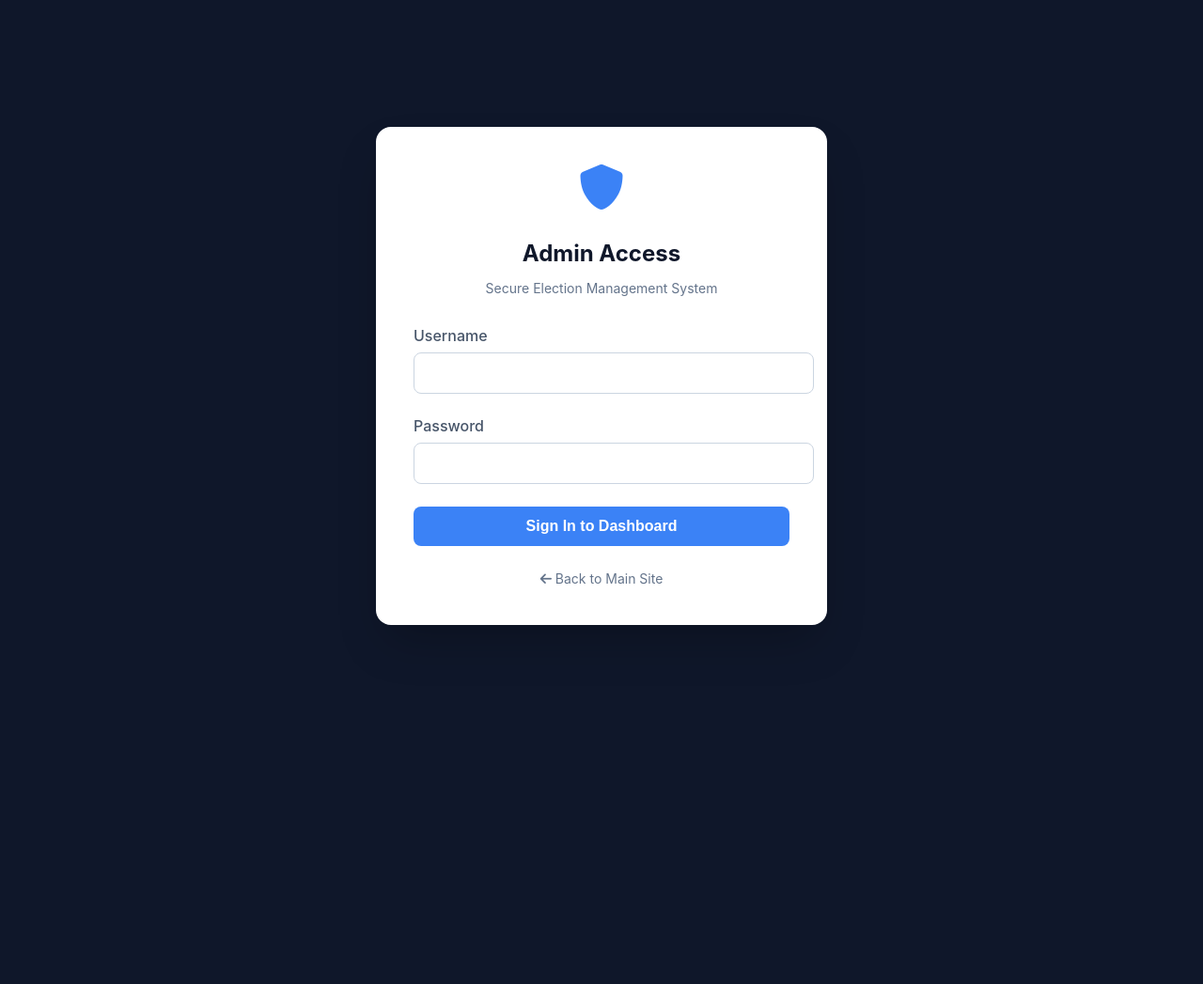
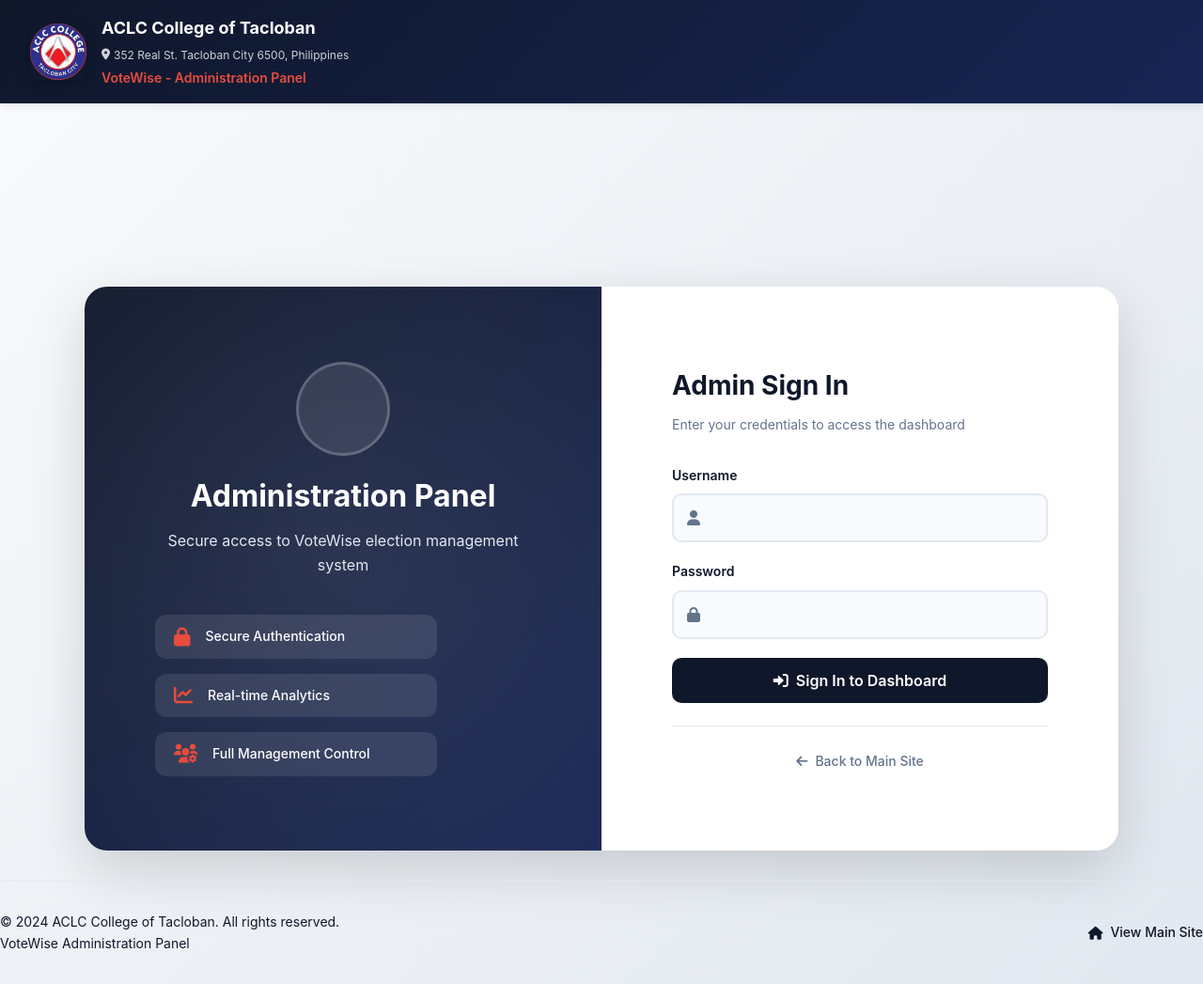
Before and after one commit to komradkat/VoteWise2, a Django app: template apps/administration/templates/administration/login.html in a window 1280 px wide. Shown: the whole page at 94% size. Before the commit the page ends 665 px from the top, so only its background shows below. Run offline with Django 3.2, Linux system fonts and the light colour scheme; the template is opened without the code that fills it, so the values that code supplies are empty, except form fields; tables that the repository leaves empty hold one stand-in row (values such as "Sample post"); form fields are guessed from the names that the template uses.

Commit message:
feat: Implement new administration login page design and introduce reusable admin header and footer components.

```diff
--- a/apps/administration/static/administration/css/admin.css
+++ b/apps/administration/static/administration/css/admin.css
@@ -14,7 +14,6 @@
 
 .admin-container {
     display: flex;
-    min-height: 100vh;
 }
 
 /* Sidebar */
@@ -25,7 +24,9 @@
     display: flex;
     flex-direction: column;
     position: fixed;
-    height: 100vh;
+    top: 110.38px;
+    left: 0;
+    bottom: 0;
     overflow-y: auto;
 }
 
--- /dev/null
+++ b/apps/administration/static/administration/css/admin_footer.css
@@ -0,0 +1,54 @@
+/* Administration Footer Styles */
+
+.admin-footer {
+    background: var(--color-slate-100);
+    border-top: 1px solid var(--color-slate-200);
+    padding: 2rem 0;
+    margin-top: auto;
+}
+
+.admin-footer-content {
+    display: flex;
+    justify-content: space-between;
+    align-items: center;
+    flex-wrap: wrap;
+    gap: 1rem;
+}
+
+.admin-footer-left p {
+    margin: 0;
+    color: var(--color-slate-600);
+    font-size: var(--font-size-sm);
+}
+
+.admin-footer-subtitle {
+    color: var(--color-slate-500);
+    font-size: var(--font-size-xs);
+}
+
+.admin-footer-right {
+    display: flex;
+    gap: 1rem;
+}
+
+.admin-footer-link {
+    color: var(--color-navy);
+    text-decoration: none;
+    font-size: var(--font-size-sm);
+    font-weight: var(--font-weight-medium);
+    transition: color 0.3s ease;
+    display: flex;
+    align-items: center;
+    gap: 0.5rem;
+}
+
+.admin-footer-link:hover {
+    color: var(--color-red);
+}
+
+@media (max-width: 768px) {
+    .admin-footer-content {
+        flex-direction: column;
+        text-align: center;
+    }
+}
--- /dev/null
+++ b/apps/administration/static/administration/css/admin_header.css
@@ -0,0 +1,123 @@
+/* Administration Header Styles */
+
+.admin-header {
+    position: sticky;
+    top: 0;
+    left: 0;
+    right: 0;
+    z-index: 1000;
+    background: var(--color-white);
+    box-shadow: 0 2px 8px rgba(0, 0, 0, 0.1);
+}
+
+.admin-top-bar {
+    background: linear-gradient(135deg, var(--color-navy) 0%, var(--color-deep-blue) 100%);
+    padding: 1rem 0;
+    width: 100%;
+}
+
+.admin-header-container {
+    max-width: 1400px;
+    padding: 0 2rem;
+}
+
+.admin-top-content {
+    display: flex;
+    justify-content: space-between;
+    align-items: center;
+    gap: 2rem;
+}
+
+.admin-logo-section {
+    display: flex;
+    align-items: center;
+    gap: 1rem;
+}
+
+.admin-logo-img {
+    width: 60px;
+    height: 60px;
+    border-radius: 8px;
+    box-shadow: 0 4px 12px rgba(0, 0, 0, 0.2);
+}
+
+.admin-logo-info {
+    display: flex;
+    flex-direction: column;
+    gap: 0.25rem;
+}
+
+.admin-logo-text {
+    font-size: var(--font-size-lg);
+    font-weight: var(--font-weight-bold);
+    color: var(--color-white);
+}
+
+.admin-address {
+    font-size: var(--font-size-xs);
+    color: rgba(255, 255, 255, 0.8);
+    text-decoration: none;
+    transition: color 0.3s ease;
+    display: flex;
+    align-items: center;
+    gap: 0.25rem;
+}
+
+.admin-address:hover {
+    color: var(--color-white);
+}
+
+.admin-system-subtitle {
+    font-size: var(--font-size-sm);
+    color: var(--color-red);
+    font-weight: var(--font-weight-semibold);
+    margin: 0;
+}
+
+.admin-user-section {
+    display: flex;
+    align-items: center;
+    gap: 1rem;
+}
+
+.admin-user-info {
+    display: flex;
+    align-items: center;
+    gap: 0.5rem;
+    padding: 0.5rem 1rem;
+    background: rgba(255, 255, 255, 0.1);
+    border-radius: 8px;
+    color: var(--color-white);
+    font-size: var(--font-size-sm);
+    font-weight: var(--font-weight-medium);
+}
+
+.admin-user-info i {
+    font-size: var(--font-size-base);
+}
+
+/* Responsive */
+@media (max-width: 768px) {
+    .admin-container {
+        padding: 0 1rem;
+    }
+
+    .admin-top-content {
+        flex-direction: column;
+        align-items: flex-start;
+        gap: 1rem;
+    }
+
+    .admin-logo-img {
+        width: 50px;
+        height: 50px;
+    }
+
+    .admin-logo-text {
+        font-size: var(--font-size-base);
+    }
+
+    .admin-address {
+        font-size: 0.7rem;
+    }
+}
--- /dev/null
+++ b/apps/administration/static/administration/css/admin_login.css
@@ -0,0 +1,363 @@
+/* Administration Login Page Styles */
+
+/* Body and Layout */
+body {
+    min-height: 100vh;
+    display: flex;
+    flex-direction: column;
+    padding-top: 0 !important;
+}
+
+.admin-login-section {
+    flex: 1;
+    display: flex;
+    align-items: center;
+    justify-content: center;
+    padding: 2rem;
+    padding-top: calc(162.78px + 2rem); /* Header height + padding */
+    background: linear-gradient(135deg, var(--color-slate-50) 0%, var(--color-slate-200) 100%);
+}
+
+.admin-login-container {
+    width: 100%;
+    max-width: 1100px;
+    margin: 0 auto;
+}
+
+/* Split Card Layout */
+.admin-login-card {
+    display: grid;
+    grid-template-columns: 1fr 1fr;
+    background: var(--color-white);
+    border-radius: 24px;
+    overflow: hidden;
+    box-shadow: 0 20px 60px rgba(0, 0, 0, 0.15);
+    min-height: 600px;
+}
+
+/* Left Side - Branding */
+.admin-login-left {
+    background: linear-gradient(135deg, var(--color-navy) 0%, var(--color-deep-blue) 100%);
+    padding: 3rem;
+    display: flex;
+    flex-direction: column;
+    justify-content: center;
+    align-items: center;
+    text-align: center;
+    color: var(--color-white);
+    position: relative;
+    overflow: hidden;
+}
+
+.admin-login-left::before {
+    content: '';
+    position: absolute;
+    top: -50%;
+    right: -50%;
+    width: 200%;
+    height: 200%;
+    background: radial-gradient(circle, rgba(255, 255, 255, 0.1) 0%, transparent 70%);
+    animation: float 20s infinite ease-in-out;
+}
+
+@keyframes float {
+    0%, 100% { transform: translateY(0) rotate(0deg); }
+    50% { transform: translateY(-20px) rotate(5deg); }
+}
+
+.admin-login-branding {
+    position: relative;
+    z-index: 1;
+}
+
+.admin-shield-icon {
+    width: 100px;
+    height: 100px;
+    background: rgba(255, 255, 255, 0.1);
+    border-radius: 50%;
+    display: flex;
+    align-items: center;
+    justify-content: center;
+    margin: 0 auto 1.5rem;
+    border: 3px solid rgba(255, 255, 255, 0.2);
+}
+
+.admin-shield-icon i {
+    font-size: 3rem;
+    color: var(--color-red);
+}
+
+.admin-login-left h1 {
+    font-size: var(--font-size-4xl);
+    font-weight: var(--font-weight-bold);
+    margin-bottom: 1rem;
+    line-height: 1.2;
+}
+
+.admin-login-left p {
+    font-size: var(--font-size-base);
+    color: var(--color-slate-200);
+    margin-bottom: 2.5rem;
+    max-width: 400px;
+    line-height: 1.6;
+}
+
+/* Features List */
+.admin-features {
+    display: flex;
+    flex-direction: column;
+    gap: 1rem;
+    align-items: center;
+    width: 100%;
+    max-width: 300px;
+}
+
+.admin-feature-item {
+    display: flex;
+    align-items: center;
+    gap: 1rem;
+    padding: 0.75rem 1.25rem;
+    background: rgba(255, 255, 255, 0.1);
+    backdrop-filter: blur(10px);
+    border-radius: 12px;
+    width: 100%;
+    transition: all 0.3s ease;
+}
+
+.admin-feature-item:hover {
+    background: rgba(255, 255, 255, 0.15);
+    transform: translateX(5px);
+}
+
+.admin-feature-item i {
+    font-size: 1.25rem;
+    color: var(--color-red);
+}
+
+.admin-feature-item span {
+    font-size: var(--font-size-sm);
+    font-weight: var(--font-weight-medium);
+}
+
+/* Right Side - Form */
+.admin-login-right {
+    padding: 3rem 2.5rem;
+    display: flex;
+    flex-direction: column;
+    justify-content: center;
+    background: var(--color-white);
+}
+
+.admin-form-container {
+    max-width: 400px;
+    width: 100%;
+    margin: 0 auto;
+}
+
+/* Form Header */
+.admin-form-header {
+    margin-bottom: 2rem;
+}
+
+.admin-form-header h3 {
+    font-size: var(--font-size-3xl);
+    font-weight: var(--font-weight-bold);
+    color: var(--color-navy);
+    margin-bottom: 0.5rem;
+}
+
+.admin-form-header p {
+    font-size: var(--font-size-sm);
+    color: var(--color-slate-500);
+}
+
+/* Error Alert */
+.admin-error-alert {
+    background: rgba(231, 76, 60, 0.1);
+    border: 1px solid rgba(231, 76, 60, 0.3);
+    border-radius: 10px;
+    padding: 1rem;
+    margin-bottom: 1.5rem;
+    display: flex;
+    align-items: center;
+    gap: 0.75rem;
+    color: var(--color-red);
+    font-size: var(--font-size-sm);
+}
+
+.admin-error-alert i {
+    font-size: var(--font-size-lg);
+}
+
+/* Form Styling */
+.admin-login-form {
+    margin-bottom: 1.5rem;
+}
+
+.admin-form-group {
+    margin-bottom: 1.25rem;
+}
+
+.admin-form-group label {
+    display: block;
+    margin-bottom: 0.5rem;
+    color: var(--color-navy);
+    font-weight: var(--font-weight-semibold);
+    font-size: var(--font-size-sm);
+}
+
+.admin-input-wrapper {
+    position: relative;
+    display: flex;
+    align-items: center;
+}
+
+.admin-input-icon {
+    position: absolute;
+    left: 1rem;
+    color: var(--color-slate-500);
+    font-size: var(--font-size-base);
+    z-index: 1;
+}
+
+.admin-input-wrapper input {
+    width: 100%;
+    padding: 0.875rem 1rem 0.875rem 3rem;
+    border: 2px solid var(--color-slate-200);
+    border-radius: 10px;
+    font-size: var(--font-size-base);
+    transition: all 0.3s ease;
+    background: var(--color-slate-50);
+    color: var(--color-navy);
+    font-family: inherit;
+}
+
+.admin-input-wrapper input:focus {
+    outline: none;
+    border-color: var(--color-navy);
+    background: var(--color-white);
+    box-shadow: 0 0 0 4px rgba(15, 23, 42, 0.1);
+}
+
+.admin-field-error {
+    color: var(--color-red);
+    font-size: var(--font-size-xs);
+    margin-top: 0.4rem;
+    display: block;
+    font-weight: var(--font-weight-medium);
+}
+
+/* Login Button */
+.admin-login-btn {
+    width: 100%;
+    background: var(--color-navy);
+    color: var(--color-white);
+    border: none;
+    border-radius: 10px;
+    padding: 0.875rem 1.5rem;
+    font-size: var(--font-size-base);
+    font-weight: var(--font-weight-semibold);
+    cursor: pointer;
+    transition: all 0.3s ease;
+    display: flex;
+    align-items: center;
+    justify-content: center;
+    gap: 0.5rem;
+    font-family: inherit;
+}
+
+.admin-login-btn:hover {
+    background-color: var(--color-red);
+    transform: translateY(-2px);
+    box-shadow: 0 8px 16px rgba(231, 76, 60, 0.3);
+}
+
+.admin-login-btn:active {
+    transform: translateY(0);
+}
+
+/* Footer */
+.admin-login-footer {
+    text-align: center;
+    padding-top: 1.5rem;
+    border-top: 1px solid var(--color-slate-200);
+}
+
+.admin-back-link {
+    color: var(--color-slate-500);
+    text-decoration: none;
+    font-size: var(--font-size-sm);
+    font-weight: var(--font-weight-medium);
+    transition: color 0.3s ease;
+    display: inline-flex;
+    align-items: center;
+    gap: 0.5rem;
+}
+
+.admin-back-link:hover {
+    color: var(--color-navy);
+}
+
+/* Responsive Design */
+@media (max-width: 968px) {
+    .admin-login-card {
+        grid-template-columns: 1fr;
+        max-width: 500px;
+        margin: 0 auto;
+    }
+
+    .admin-login-left {
+        padding: 2.5rem 2rem;
+        min-height: 300px;
+    }
+
+    .admin-login-left h1 {
+        font-size: var(--font-size-3xl);
+    }
+
+    .admin-shield-icon {
+        width: 80px;
+        height: 80px;
+    }
+
+    .admin-shield-icon i {
+        font-size: 2.5rem;
+    }
+
+    .admin-features {
+        flex-direction: row;
+        flex-wrap: wrap;
+        max-width: 100%;
+    }
+
+    .admin-feature-item {
+        flex: 1;
+        min-width: 140px;
+    }
+
+    .admin-login-right {
+        padding: 2.5rem 2rem;
+    }
+}
+
+@media (max-width: 480px) {
+    .admin-login-section {
+        padding: 1rem;
+    }
+
+    .admin-login-left {
+        padding: 2rem 1.5rem;
+    }
+
+    .admin-login-right {
+        padding: 2rem 1.5rem;
+    }
+
+    .admin-form-header h3 {
+        font-size: var(--font-size-2xl);
+    }
+
+    .admin-feature-item {
+        width: 100%;
+    }
+}
--- a/apps/administration/templates/administration/base_admin.html
+++ b/apps/administration/templates/administration/base_admin.html
@@ -6,6 +6,7 @@
     <meta charset="UTF-8">
     <meta name="viewport" content="width=device-width, initial-scale=1.0">
     <title>{% block title %}Admin Dashboard - VoteWise{% endblock %}</title>
+    <link rel="stylesheet" href="{% static 'css/base.css' %}">
     <link rel="stylesheet" href="{% static 'administration/css/admin.css' %}">
     <link rel="stylesheet" href="https://cdnjs.cloudflare.com/ajax/libs/font-awesome/6.0.0/css/all.min.css">
     <script src="https://cdn.jsdelivr.net/npm/chart.js"></script>
@@ -13,6 +14,8 @@
 </head>
 
 <body>
+    {% include 'administration/includes/admin_header.html' %}
+
     <div class="admin-container">
         <!-- Sidebar -->
         <aside class="admin-sidebar">
@@ -60,6 +63,8 @@
             {% block content %}{% endblock %}
         </main>
     </div>
+
+    {% include 'administration/includes/admin_footer.html' %}
     {% block extra_js %}{% endblock %}
 </body>
 
--- /dev/null
+++ b/apps/administration/templates/administration/includes/admin_footer.html
@@ -0,0 +1,19 @@
+{% load static %}
+<!-- Administration Footer -->
+<footer class="admin-footer">
+    <div class="admin-container">
+        <div class="admin-footer-content">
+            <div class="admin-footer-left">
+                <p>&copy; 2024 ACLC College of Tacloban. All rights reserved.</p>
+                <p class="admin-footer-subtitle">VoteWise Administration Panel</p>
+            </div>
+            <div class="admin-footer-right">
+                <a href="{% url 'home' %}" class="admin-footer-link">
+                    <i class="fas fa-home"></i> View Main Site
+                </a>
+            </div>
+        </div>
+    </div>
+</footer>
+
+<link rel="stylesheet" href="{% static 'administration/css/admin_footer.css' %}">
--- /dev/null
+++ b/apps/administration/templates/administration/includes/admin_header.html
@@ -0,0 +1,32 @@
+{% load static %}
+<!-- Administration Header -->
+<header class="admin-header">
+    <!-- Top Bar with Logo and Info -->
+    <div class="admin-top-bar">
+        <div class="admin-header-container">
+            <div class="admin-top-content">
+                <div class="admin-logo-section">
+                    <img src="{% static 'img/logo.png' %}" alt="VoteWise Logo" class="admin-logo-img">
+                    <div class="admin-logo-info">
+                        <span class="admin-logo-text">ACLC College of Tacloban</span>
+                        <a href="https://www.google.com/maps?q=11.238286010439372,125.0042121335158" target="_blank"
+                            rel="noopener noreferrer" class="admin-address" title="View on Google Maps">
+                            <i class="fas fa-map-marker-alt"></i> 352 Real St. Tacloban City 6500, Philippines
+                        </a>
+                        <p class="admin-system-subtitle">VoteWise - Administration Panel</p>
+                    </div>
+                </div>
+                <div class="admin-user-section">
+                    {% if user.is_authenticated %}
+                    <div class="admin-user-info">
+                        <i class="fas fa-user-shield"></i>
+                        <span>{{ user.get_full_name|default:user.username }}</span>
+                    </div>
+                    {% endif %}
+                </div>
+            </div>
+        </div>
+    </div>
+</header>
+
+<link rel="stylesheet" href="{% static 'administration/css/admin_header.css' %}">
--- a/apps/administration/templates/administration/login.html
+++ b/apps/administration/templates/administration/login.html
@@ -6,53 +6,106 @@
     <meta charset="UTF-8">
     <meta name="viewport" content="width=device-width, initial-scale=1.0">
     <title>Admin Login - VoteWise</title>
-    <link rel="stylesheet" href="{% static 'administration/css/admin.css' %}">
+    <link rel="stylesheet" href="{% static 'css/base.css' %}">
+    <link rel="stylesheet" href="{% static 'administration/css/admin_login.css' %}">
     <link rel="stylesheet" href="https://cdnjs.cloudflare.com/ajax/libs/font-awesome/6.0.0/css/all.min.css">
-    <link rel="stylesheet" href="{% static 'administration/css/login.css' %}">
 </head>
 
 <body>
-    <div class="login-card">
-        <div class="login-header">
-            <i class="fas fa-shield-alt"></i>
-            <h1>Admin Access</h1>
-            <p>Secure Election Management System</p>
+    {% include 'administration/includes/admin_header.html' %}
+
+    <section class="admin-login-section">
+        <div class="admin-login-container">
+            <div class="admin-login-card">
+                <!-- Left Side: Branding -->
+                <div class="admin-login-left">
+                    <div class="admin-login-branding">
+                        <div class="admin-shield-icon">
+                            <i class="fas fa-shield-halved"></i>
+                        </div>
+                        <h1>Administration Panel</h1>
+                        <p>Secure access to VoteWise election management system</p>
+
+                        <div class="admin-features">
+                            <div class="admin-feature-item">
+                                <i class="fas fa-lock"></i>
+                                <span>Secure Authentication</span>
+                            </div>
+                            <div class="admin-feature-item">
+                                <i class="fas fa-chart-line"></i>
+                                <span>Real-time Analytics</span>
+                            </div>
+                            <div class="admin-feature-item">
+                                <i class="fas fa-users-cog"></i>
+                                <span>Full Management Control</span>
+                            </div>
+                        </div>
+                    </div>
+                </div>
+
+                <!-- Right Side: Login Form -->
+                <div class="admin-login-right">
+                    <div class="admin-form-container">
+                        <div class="admin-form-header">
+                            <h3>Admin Sign In</h3>
+                            <p>Enter your credentials to access the dashboard</p>
                         </div>
 
                         {% if form.errors %}
-        <div class="error-alert">
+                        <div class="admin-error-alert">
                             <i class="fas fa-exclamation-circle"></i>
+                            <span>
                                 {% if form.non_field_errors %}
                                 {{ form.non_field_errors.0 }}
                                 {% else %}
                                 Invalid credentials. Please try again.
                                 {% endif %}
+                            </span>
                         </div>
                         {% endif %}
 
-        <form method="post">
+                        <form method="post" class="admin-login-form">
                             {% csrf_token %}
-            <div class="form-group">
+                            <div class="admin-form-group">
                                 <label for="id_username">Username</label>
+                                <div class="admin-input-wrapper">
+                                    <i class="fas fa-user admin-input-icon"></i>
                                     {{ form.username }}
                                 </div>
-            <div class="form-group">
+                                {% if form.username.errors %}
+                                <span class="admin-field-error">{{ form.username.errors.0 }}</span>
+                                {% endif %}
+                            </div>
+
+                            <div class="admin-form-group">
                                 <label for="id_password">Password</label>
+                                <div class="admin-input-wrapper">
+                                    <i class="fas fa-lock admin-input-icon"></i>
                                     {{ form.password }}
                                 </div>
-            <button type="submit" class="btn-login">
+                                {% if form.password.errors %}
+                                <span class="admin-field-error">{{ form.password.errors.0 }}</span>
+                                {% endif %}
+                            </div>
+
+                            <button type="submit" class="admin-login-btn">
+                                <i class="fas fa-sign-in-alt"></i>
                                 Sign In to Dashboard
                             </button>
                         </form>
 
-        <div style="text-align: center; margin-top: 1.5rem;">
-            <a href="{% url 'home' %}" style="color: #64748b; text-decoration: none; font-size: 0.875rem;">
+                        <div class="admin-login-footer">
+                            <a href="{% url 'home' %}" class="admin-back-link">
                                 <i class="fas fa-arrow-left"></i> Back to Main Site
                             </a>
                         </div>
                     </div>
+                </div>
+            </div>
+        </div>
+    </section>
 
-    <script src="{% static 'administration/js/login.js' %}"></script>
+    {% include 'administration/includes/admin_footer.html' %}
 </body>
 
 </html>
```
Lines whose indentation alone changed are shown as unchanged.
